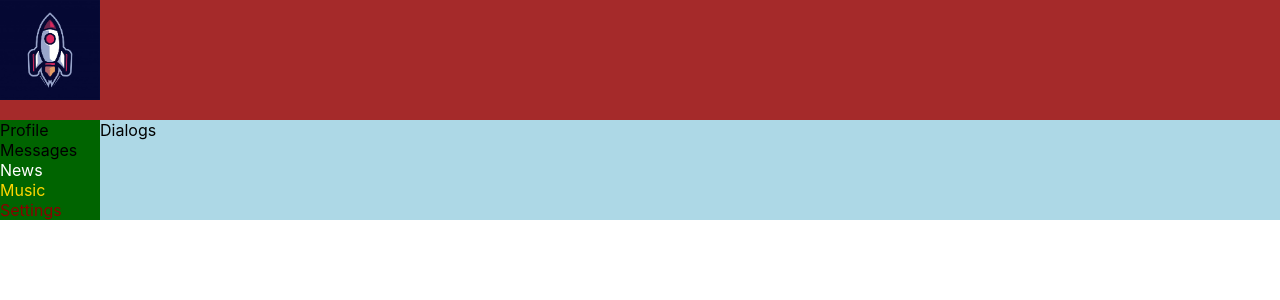
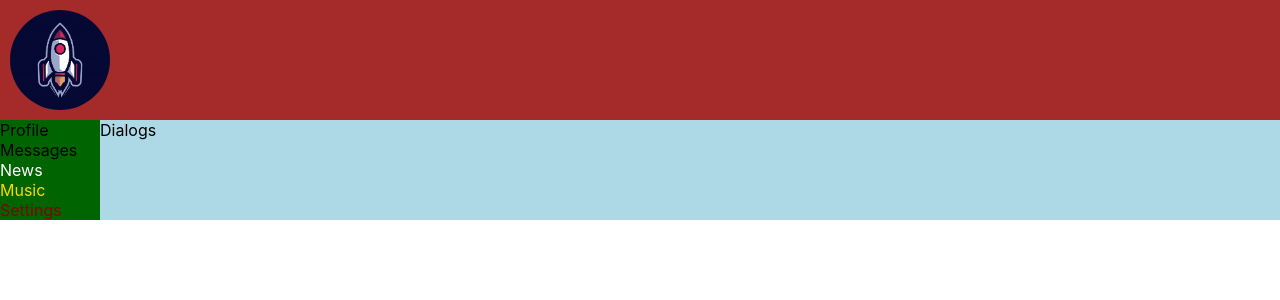
Before and after one commit to kumak5/reackt_fast, a React app: page / in a window 1280 px wide. Shown: the top 300 px of the page. Built offline with nearby package versions, Linux system fonts and the light colour scheme.

Commit message:
lesson 21

```diff
--- a/src/components/Header/Header.module.css
+++ b/src/components/Header/Header.module.css
@@ -8,4 +8,7 @@
 
 .header img {
     width: 100px;
+    /*height: 100%;*/
+    border-radius: 50%;
+    padding: 10px;
 }
```
